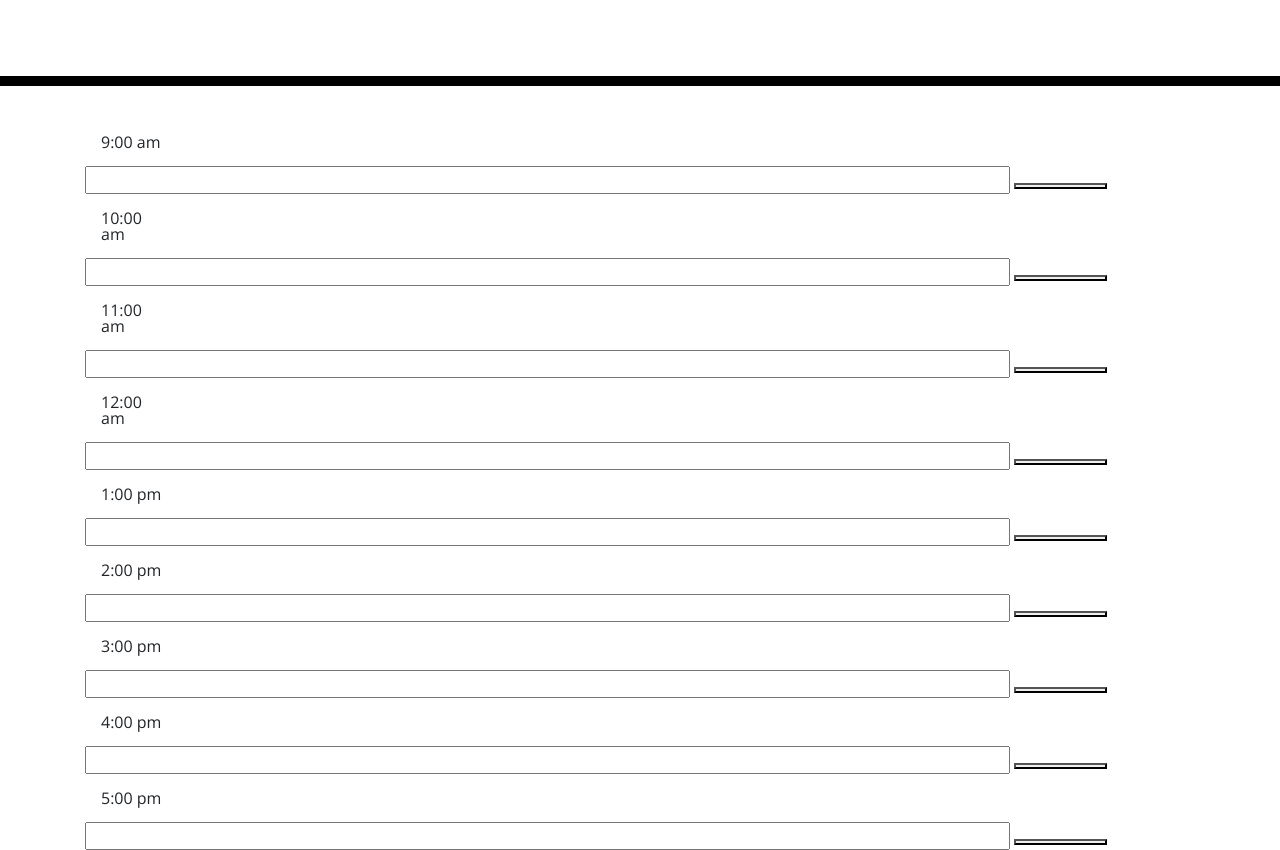
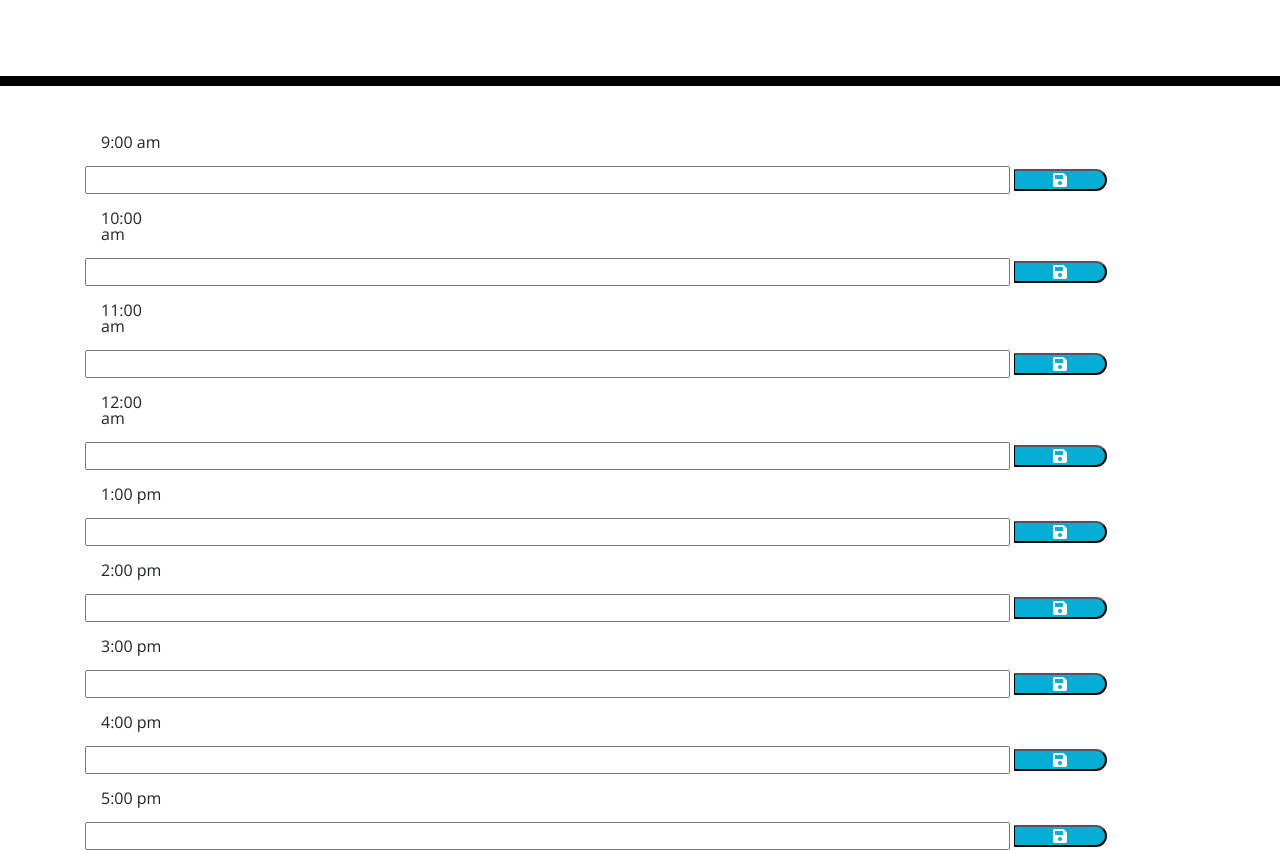
Before and after one commit to biakaworks/work-day-scheduler, a plain HTML site: page index.html in a window 1280 px wide. Shown: the part 182-1032 px from the top of the page. Drawn offline with nearby package versions, Linux system fonts and the light colour scheme.

Commit message:
Updated HTML with save Button Icon

```diff
--- a/index.html
+++ b/index.html
@@ -36,63 +36,63 @@
     <section class="time">
       <div class="col-sm-1 p-3">9:00 am</div>
       <input id="Time9" class="user-event-input col-md-10 col-sm-8 event-input-block">
-      <button id="button9" class="col-sm-1 saveButton" data-hour=09></button>
+      <button id="button9" class="col-sm-1 saveBtn fas fa-save" data-hour=09></button>
     </section>
 
     <!-- 10:00 am section -->
     <section class="time">
       <div class="col-sm-1 p-3">10:00 am</div>
       <input id="Time10" class="user-event-input col-md-10 col-sm-8 event-input-block">
-      <button id="button10" class="col-sm-1 saveButton" data-hour=10></button>
+      <button id="button10" class="col-sm-1 saveBtn fas fa-save" data-hour=10></button>
     </section>
 
     <!-- 11:00 am section -->
     <section class="time">
       <div class="col-sm-1 p-3">11:00 am</div>
       <input id="Time11" class="user-event-input col-md-10 col-sm-8 event-input-block">
-      <button id="button11" class="col-sm-1 saveButton" data-hour=11></button>
+      <button id="button11" class="col-sm-1 saveBtn fas fa-save" data-hour=11></button>
     </section>
 
     <!-- 12:00 pm section -->
     <section class="time">
       <div class="col-sm-1 p-3">12:00 am</div>
       <input id="Time12" class="user-event-input col-md-10 col-sm-8 event-input-block">
-      <button id="button12" class="col-sm-1 saveButton" data-hour=12></button>
+      <button id="button12" class="col-sm-1 saveBtn fas fa-save" data-hour=12></button>
     </section>
 
     <!-- 1:00 pm section -->
     <section class="time">
       <div class="col-sm-1 p-3">1:00 pm</div>
       <input id="Time1" class="user-event-input col-md-10 col-sm-8 event-input-block">
-      <button id="button1" class="col-sm-1 saveButton" data-hour=01></button>
+      <button id="button1" class="col-sm-1 saveBtn fas fa-save" data-hour=01></button>
     </section>
 
     <!-- 2:00 pm section -->
     <section class="time">
       <div class="col-sm-1 p-3">2:00 pm</div>
       <input id="Time2" class="user-event-input col-md-10 col-sm-8 event-input-block">
-      <button id="button2" class="col-sm-1 saveButton" data-hour=02></button>
+      <button id="button2" class="col-sm-1 saveBtn fas fa-save" data-hour=02></button>
     </section>
 
     <!-- 3:00 pm section -->
     <section class="time">
       <div class="col-sm-1 p-3">3:00 pm</div>
       <input id="Time3" class="user-event-input col-md-10 col-sm-8 event-input-block">
-      <button id="button3" class="col-sm-1 saveButton" data-hour=03></button>
+      <button id="button3" class="col-sm-1 saveBtn fas fa-save" data-hour=03></button>
     </section>
 
     <!-- 4:00 pm section -->
     <section class="time">
       <div class="col-sm-1 p-3">4:00 pm</div>
       <input id="Time4" class="user-event-input col-md-10 col-sm-8 event-input-block">
-      <button id="button4" class="col-sm-1 saveButton" data-hour=04></button>
+      <button id="button4" class="col-sm-1 saveBtn fas fa-save" data-hour=04></button>
     </section>
 
     <!-- 5:00 pm section -->
     <section class="time">
       <div class="col-sm-1 p-3">5:00 pm</div>
       <input id="Time5" class="user-event-input col-md-10 col-sm-8 event-input-block">
-      <button id="button5" class="col-sm-1 saveButton" data-hour=05></button>
+      <button id="button5" class="col-sm-1 saveBtn fas fa-save" data-hour=05></button>
     </section>
     </div>
 
```
